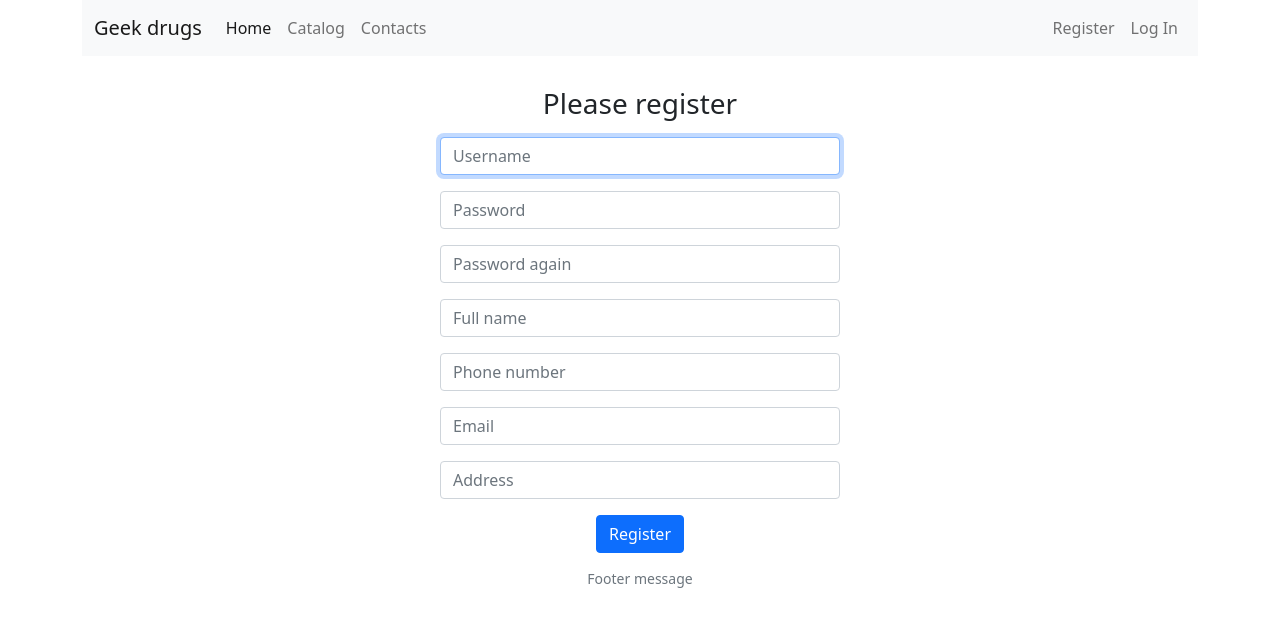
After one commit to dudilona/sose, a Flask app: page /register in a window 1280 px wide. The commit adds this page. Shown: the top 627 px of the page. Run offline with Flask 2, Linux system fonts and the light colour scheme; some libraries are stand-ins or nearby versions.

Commit message:
[feature] Implement logic of register / login / logout user to system
- This commit create database file - "shop.db". The database already contain the "user" table.
- Implement rest methods for register, login and logout action. For these methods add html templates.
- Refactor layout.html, styles

```diff
--- a/application.py
+++ b/application.py
@@ -16,6 +16,7 @@ app.config["TEMPLATES_AUTO_RELOAD"] = True
 # Add access to function from templates
 app.jinja_env.globals.update(usd=usd)
 
+
 # Ensure responses aren't cached
 @app.after_request
 def after_request(response):
@@ -23,6 +24,7 @@ def after_request(response):
     response.headers["Expires"] = 0
     response.headers["Pragma"] = "no-cache"
     return response
+
 
 # Custom filter
 app.jinja_env.filters["usd"] = usd
@@ -36,10 +38,12 @@ Session(app)
 # Configure CS50 Library to use SQLite database
 db = SQL("sqlite:///shop.db")
 
+
 @app.route("/")
 def index():
     """Show home page"""
-    return render_template("main.html")
+    return render_template("home.html")
+
 
 def errorhandler(e):
     """Handle error"""
@@ -51,3 +55,108 @@ def errorhandler(e):
 # Listen for errors
 for code in default_exceptions:
     app.errorhandler(code)(errorhandler)
+
+
+@app.route("/register", methods=["GET", "POST"])
+def register():
+    """Register user"""
+    if request.method == "GET":
+        return render_template("register.html")
+
+    if request.method == "POST":
+        username = request.form.get("username")
+        password = request.form.get("password")
+        password2 = request.form.get("password2")
+        fullname = request.form.get("fullname")
+        phone = request.form.get("phone")
+        email = request.form.get("email")
+        address = request.form.get("address")
+
+        # Ensure required fields was submitted
+        if not username:
+            return apology("must provide username", 400)
+        if not password:
+            return apology("must provide password", 400)
+        if not password2:
+            return apology("must provide password2", 400)
+        if not fullname:
+            return apology("must provide fullname", 400)
+        if not phone:
+            return apology("must provide phone", 400)
+        if not email:
+            return apology("must provide email", 400)
+
+        # Query database for username
+        rows = db.execute("SELECT * FROM user WHERE username = :username", username=username)
+        # Check that the username is unique
+        if len(rows) > 0:
+            return apology("This username already exists", 400)
+
+        # Check passwords are equal
+        if password != password2:
+            return apology("The passwords aren't equal", 400)
+
+        # Create the user in the data base
+        passHash = generate_password_hash(password)
+        userId = db.execute("INSERT INTO user (username, hash, fullname, phone, email, address) "
+                   "VALUES (:username, :hash, :fullname, :phone, :email, :address)"
+                   , username=username, hash=passHash, fullname=fullname, phone=phone, email=email, address=address)
+
+        # Remember which user has logged in
+        session["user_id"] = userId
+
+        # Redirect user to home page
+        flash('Registered!')
+        return redirect("/")
+
+    return apology("Method Not Allowed", 405)
+
+
+@app.route("/login", methods=["GET", "POST"])
+def login():
+    """Log user in"""
+
+    # Forget any user_id
+    session.clear()
+
+    # User reached route via GET (as by clicking a link or via redirect)
+    if request.method == "GET":
+        return render_template("login.html")
+
+    # User reached route via POST (as by submitting a form via POST)
+    if request.method == "POST":
+        username = request.form.get("username")
+        password = request.form.get("password")
+
+        # Ensure username was submitted
+        if not username:
+            return apology("must provide username", 403)
+
+        # Ensure password was submitted
+        elif not password:
+            return apology("must provide password", 403)
+
+        # Query database for username
+        rows = db.execute("SELECT * FROM user WHERE username = :username", username=request.form.get("username"))
+
+        # Ensure username exists and password is correct
+        if len(rows) != 1 or not check_password_hash(rows[0]["hash"], password):
+            return apology("invalid username and/or password", 403)
+
+        # Remember which user has logged in
+        session["user_id"] = rows[0]["id"]
+
+        # Redirect user to home page
+        flash(username + ', welcome!')
+        return redirect("/")
+
+
+@app.route("/logout")
+def logout():
+    """Log user out"""
+
+    # Forget any user_id
+    session.clear()
+
+    # Redirect user to login form
+    return redirect("/")
--- a/static/styles.css
+++ b/static/styles.css
@@ -0,0 +1,28 @@
+a {
+    text-decoration: none;
+}
+
+.home-description {
+    width: 100%;
+    max-width: 700px;
+    padding: 15px;
+    margin: auto;
+}
+
+.home-description p {
+    font-size: 1.45rem;
+}
+
+.form-login {
+    width: 100%;
+    max-width: 330px;
+    padding: 15px;
+    margin: auto;
+}
+
+.form-register {
+    width: 100%;
+    max-width: 430px;
+    padding: 15px;
+    margin: auto;
+}
--- a/templates/apology.html
+++ b/templates/apology.html
@@ -5,5 +5,9 @@
 {% endblock %}
 
 {% block main %}
-    <img alt="{{ top }}" class="border" src="http://memegen.link/custom/{{ top | urlencode }}/{{ bottom | urlencode }}.jpg?alt=https://i.imgur.com/CsCgN7Ll.png" title="{{ top }}">
+    <div class="text-center">
+        <img alt="{{ top }}" class="border "
+             src="http://memegen.link/custom/{{ top | urlencode }}/{{ bottom | urlencode }}.jpg?alt=https://i.imgur.com/CsCgN7Ll.png"
+             title="{{ top }}">
+    </div>
 {% endblock %}
--- a/templates/layout.html
+++ b/templates/layout.html
@@ -34,17 +34,21 @@
                 <span class="navbar-toggler-icon"></span>
             </button>
             <div class="collapse navbar-collapse" id="navbarSupportedContent">
-                <ul class="navbar-nav me-auto mb-2 mb-lg-0">
-                    <li class="nav-item">
-                        <a class="nav-link active" aria-current="page" href="#">Home</a>
-                    </li>
-                    <li class="nav-item">
-                        <a class="nav-link" href="/catalog">Catalog</a>
-                    </li>
-                    <li class="nav-item">
-                        <a class="nav-link" href="/contacts">Contacts</a>
-                    </li>
+                <ul class="navbar-nav me-auto mb-lg-0">
+                    <li class="nav-item"><a class="nav-link active" aria-current="page" href="/">Home</a></li>
+                    <li class="nav-item"><a class="nav-link" href="/catalog">Catalog</a></li>
+                    <li class="nav-item"><a class="nav-link" href="/contacts">Contacts</a></li>
                 </ul>
+                {% if session.user_id %}
+                    <ul class="navbar-nav ml-auto">
+                        <li class="nav-item"><a class="nav-link" href="/logout">Log Out</a></li>
+                    </ul>
+                {% else %}
+                    <ul class="navbar-nav ml-auto">
+                        <li class="nav-item"><a class="nav-link" href="/register">Register</a></li>
+                        <li class="nav-item"><a class="nav-link" href="/login">Log In</a></li>
+                    </ul>
+                {% endif %}
             </div>
         </div>
     </nav>
@@ -57,7 +61,7 @@
         </header>
     {% endif %}
 
-    <main>
+    <main class="pt-3">
         {% block main %}{% endblock %}
     </main>
 
--- /dev/null
+++ b/templates/register.html
@@ -0,0 +1,34 @@
+{% extends "layout.html" %}
+
+{% block title %}
+    Register
+{% endblock %}
+
+{% block main %}
+    <form action="/register" method="post" class="text-center form-register">
+        <h1 class="h3 mb-3 fw-normal">Please register</h1>
+        <div class="mb-3">
+            <input autocomplete="off" autofocus class="form-control" name="username" placeholder="Username" type="text"
+                   required>
+        </div>
+        <div class="mb-3">
+            <input class="form-control" name="password" placeholder="Password" type="password" required>
+        </div>
+        <div class="mb-3">
+            <input class="form-control" name="password2" placeholder="Password again" type="password" required>
+        </div>
+        <div class="mb-3">
+            <input autocomplete="off" class="form-control" name="fullname" placeholder="Full name" type="text" required>
+        </div>
+        <div class="mb-3">
+            <input autocomplete="off" class="form-control" name="phone" placeholder="Phone number" type="tel" required>
+        </div>
+        <div class="mb-3">
+            <input autocomplete="off" class="form-control" name="email" placeholder="Email" type="email" required>
+        </div>
+        <div class="mb-3">
+            <input autocomplete="off" class="form-control" name="address" placeholder="Address" type="text">
+        </div>
+        <button class="btn btn-primary" type="submit">Register</button>
+    </form>
+{% endblock %}
```
Also changed, not shown: templates/home.html (renamed from templates/main.html, +4 -7 lines), templates/login.html (added, +19 -0 lines), shop.db (added).
